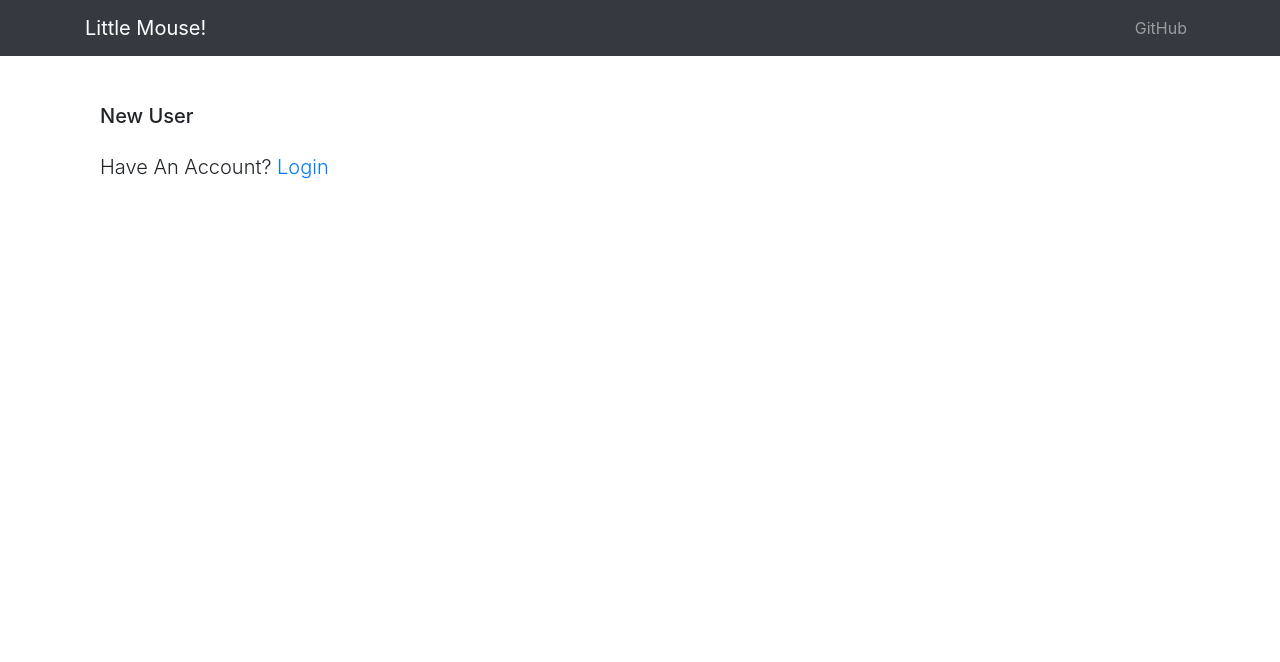
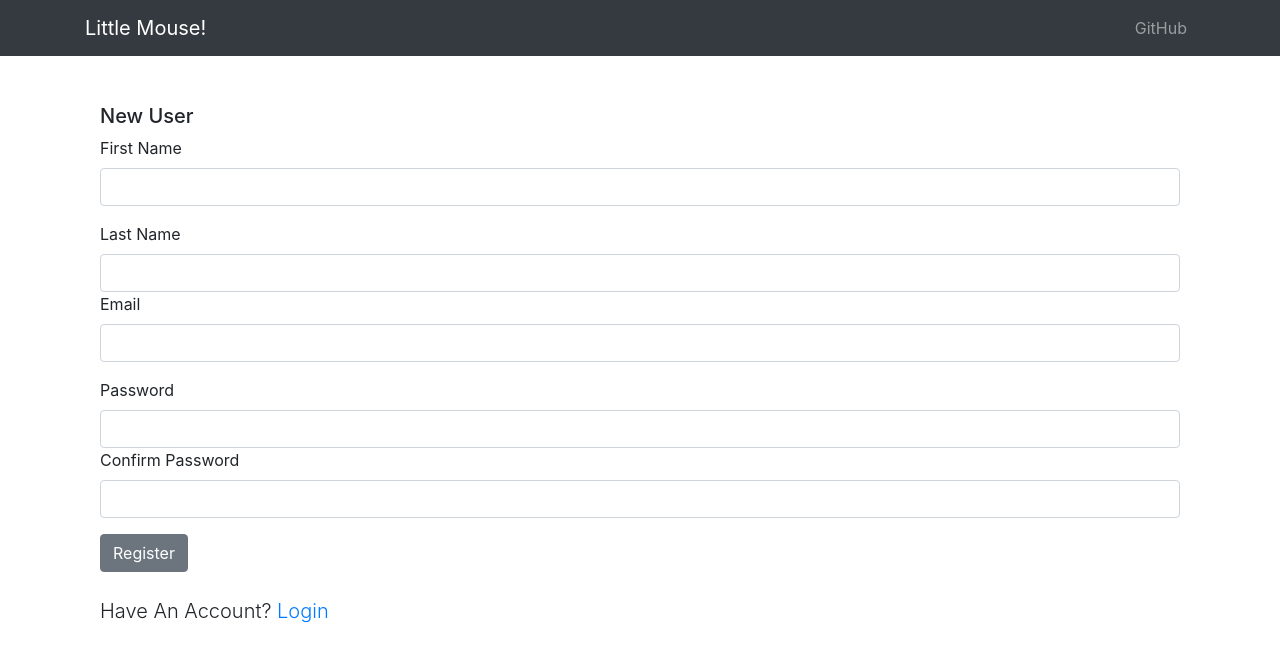
Before and after one commit to baileedastugue/LittleMouseMemories-oops, a React (Create React App) app in the folder client/: page /users/register in a window 1280 px wide. Shown: the top 662 px of the page. Built offline with nearby package versions, Linux system fonts and the light colour scheme.

Commit message:
added registration component and rendered form to page

```diff
--- /dev/null
+++ b/client/src/components/RegistrationForm/index.js
@@ -0,0 +1,68 @@
+import React from "react";
+import {
+  Col,
+  Button,
+  Form,
+  FormGroup,
+  Label,
+  Input,
+  FormText,
+} from "reactstrap";
+
+const RegistrationForm = () => {
+  return (
+    <Form action="/users/register" method="POST">
+      <FormGroup>
+        <label for="fNameInput">First Name</label>
+        <input
+          type="text"
+          name="firstName"
+          class="form-control"
+          id="fNameInput"
+        //   value="<%= typeof firstName != 'undefined' ? firstName : '' %>"
+        />
+      </FormGroup>
+      <label for="lNameInput">Last Name</label>
+      <input
+        type="text"
+        name="lastName"
+        class="form-control"
+        id="lNameInput"
+        // value="<%= typeof lastName != 'undefined' ? lastName : '' %>"
+      />
+      <FormGroup>
+        <label for="emailInput">Email</label>
+        <input
+          type="text"
+          name="email"
+          class="form-control"
+          id="emailInput"
+        //   value="<%= typeof email != 'undefined' ? email : '' %>"
+        />
+      </FormGroup>
+      <label for="newPasswordInput">Password</label>
+      <input
+        type="password"
+        name="password"
+        class="form-control"
+        id="newPasswordInput"
+        // value="<%= typeof password != 'undefined' ? password : '' %>"
+      />
+      <FormGroup>
+        <label for="newPasswordInput">Confirm Password</label>
+        <input
+          type="password"
+          name="password2"
+          class="form-control"
+          id="newPasswordInput2"
+        //   value="<%= typeof password2 != 'undefined' ? password2 : '' %>"
+        />
+      </FormGroup>
+      <Button type="submit" class="btn" id="register-btn">
+        Register
+      </Button>
+    </Form>
+  );
+};
+
+export default RegistrationForm;
--- a/client/src/pages/Login.js
+++ b/client/src/pages/Login.js
@@ -9,7 +9,6 @@ class Login extends Component {
                 <h5>Returning User</h5>
                 <LoginForm/>
                 {/* <%- include('./partials/messages.ejs') %> */}
-
                 <p class="lead mt-4">Don't have An Account? <a href="/users/register">Register</a></p>
             </Container>
 
--- a/client/src/pages/Register.js
+++ b/client/src/pages/Register.js
@@ -1,5 +1,6 @@
 import React, { Component } from 'react';
 import { Container } from 'reactstrap';
+import RegistrationForm from '../components/RegistrationForm';
 
 class Register extends Component {
     render() {
@@ -12,30 +13,8 @@ class Register extends Component {
             <Container>
                 <h5>New User</h5>
                 {/* // <%- include('./partials/messages.ejs') %> */}
-                    {/* <form action="/users/register" method="POST">
-                        <div class="form-group">
-                            <label for="fNameInput">First Name</label>
-                            <input type="text" name="firstName" class="form-control" id="fNameInput" value="<%= typeof firstName != 'undefined' ? firstName : '' %>">
-                        </div>
-                        <div class="form-group">
-                            <label for="lNameInput">Last Name</label>
-                            <input type="text" name="lastName" class="form-control" id="lNameInput" value="<%= typeof lastName != 'undefined' ? lastName : '' %>">
-                        </div>
-                        <div class="form-group">
-                            <label for="emailInput">Email</label>
-                            <input type="text" name="email" class="form-control" id="emailInput" value="<%= typeof email != 'undefined' ? email : '' %>">
-                        </div>
-                        <div class="form-group">
-                            <label for="newPasswordInput">Password</label>
-                            <input type="password" name="password" class="form-control" id="newPasswordInput" value="<%= typeof password != 'undefined' ? password : '' %>">
-                        </div>
-                        <div class="form-group">
-                            <label for="newPasswordInput">Confirm Password</label>
-                            <input type="password" name="password2" class="form-control" id="newPasswordInput2" value="<%= typeof password2 != 'undefined' ? password2 : '' %>">
-                        </div>
-                        <button type="submit" class="btn" id="register-btn">Register</button>
-                    </form> */}
-                    <p class="lead mt-4">Have An Account? <a href="/users/login">Login</a></p>
+                <RegistrationForm/>
+                <p class="lead mt-4">Have An Account? <a href="/users/login">Login</a></p>
             </Container>
         )
     }
```
